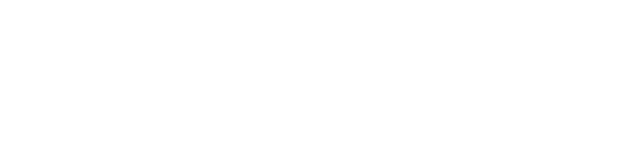
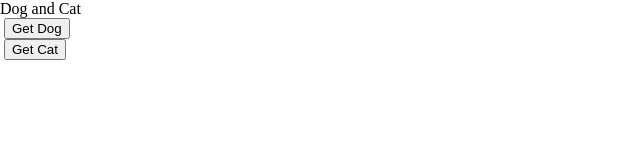
Before and after one commit to Kenzie-Academy-Brasil-Developers/m2-atividade-the-dog-and-cat-api-sprint-3b-carlosrrds, a plain HTML site: page index.html in a window 1280 px wide. Shown: the whole page, without its empty margins (0-640 px from the left). Drawn offline with Linux system fonts and the light colour scheme.

Commit message:
index.html pronto

```diff
--- a/index.html
+++ b/index.html
@@ -1,12 +1,32 @@
 <!DOCTYPE html>
 <html lang="en">
+
 <head>
-  <meta charset="UTF-8">
-  <meta http-equiv="X-UA-Compatible" content="IE=edge">
-  <meta name="viewport" content="width=device-width, initial-scale=1.0">
-  <title>Atividade: The Dog and Cat API</title>
+    <meta charset="UTF-8">
+    <meta http-equiv="X-UA-Compatible" content="IE=edge">
+    <meta name="viewport" content="width=device-width, initial-scale=1.0">
+    <link rel="stylesheet" href="src/styles/reset.css">
+    <link rel="stylesheet" href="src/styles/style.css">
+    <title>Atividade: The Dog and Cat API</title>
 </head>
+
 <body>
+    <header>
+        <h1>Dog and Cat</h1>
+    </header>
+    <main>
+        <ul>
+            <li>
+                <img src="" alt="">
+                <button>Get Dog</button>
+            </li>
+            <li>
+                <img src="" alt="">
+                <button>Get Cat</button>
+            </li>
+        </ul>
+    </main>
+    <script src="./src/script.js"></script>
+</body>
 
-</body>
 </html>
--- /dev/null
+++ b/src/styles/reset.css
@@ -0,0 +1,88 @@
+html,
+body,
+div,
+span,
+applet,
+object,
+iframe,
+h1,
+h2,
+h3,
+h4,
+h5,
+h6,
+p,
+blockquote,
+pre,
+a,
+abbr,
+acronym,
+address,
+big,
+cite,
+code,
+del,
+dfn,
+em,
+img,
+ins,
+kbd,
+q,
+s,
+samp,
+small,
+strike,
+strong,
+sub,
+sup,
+tt,
+var,
+b,
+u,
+i,
+center,
+dl,
+dt,
+dd,
+ol,
+ul,
+li,
+fieldset,
+form,
+label,
+legend,
+table,
+caption,
+tbody,
+tfoot,
+thead,
+tr,
+th,
+td,
+article,
+aside,
+canvas,
+details,
+embed,
+figure,
+figcaption,
+footer,
+header,
+hgroup,
+menu,
+nav,
+output,
+ruby,
+section,
+summary,
+time,
+mark,
+audio,
+video {
+    margin: 0;
+    padding: 0;
+    border: 0;
+    font-size: 100%;
+    font: inherit;
+    vertical-align: baseline;
+}
```
